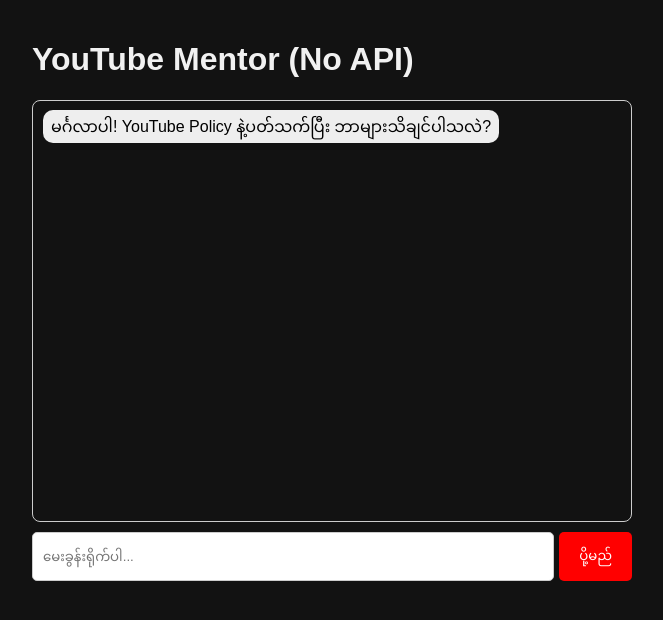
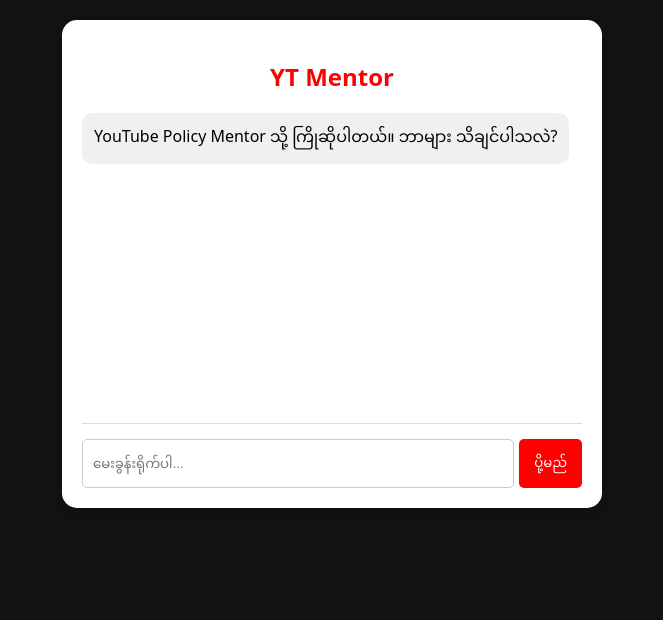
Before and after one commit to mraungkyawthu4-hub/youtube-monetization-mentor, a React (Vite) app: page / in a window 1280 px wide. Shown: the top 620 px of the page, without its empty margins (308-971 px from the left). Built offline with nearby package versions, Linux system fonts and the light colour scheme; the HTML template or start-up script is replaced by a standard one.

Commit message:
Update App: Remove API Key and add Local Knowledge Base

```diff
--- a/src/App.jsx
+++ b/src/App.jsx
@@ -1,62 +1,61 @@
 import React, { useState } from 'react';
 
-// API Key မလိုဘဲ အလုပ်လုပ်မည့် အချက်အလက်များ
-const policyKnowledgeBase = {
-  "monetization": "YouTube Monetization အတွက် Subscribe 1,000 နှင့် Watch time 4,000 (သို့မဟုတ်) Shorts views 10M လိုအပ်ပါသည်။",
-  "copyright": "သူများဗီဒီယိုကို မူပိုင်ခွင့် ခွင့်ပြုချက်မရှိဘဲ ပြန်တင်ခြင်းကို YouTube က ပိတ်ပင်ထားပါသည်။",
-  "shorts": "Shorts ဗီဒီယိုများသည် 60 စက္ကန့်အောက် ဖြစ်ရမည်။",
-  "tags": "Tags များတွင် ဗီဒီယိုနှင့် ဆက်စပ်သော Keywords များကိုသာ ထည့်ပါ။"
-};
+// Knowledge Base
+const policyDatabase = [
+  { q: "monetization", a: "ဝင်ငွေရရန် Subscribe 1,000 နှင့် Watch time 4,000 လိုအပ်ပါသည်။" },
+  { q: "copyright", a: "မူပိုင်ခွင့်ကို သတိထားပါ။ ကိုယ်ပိုင်အသံပါဝင်မှ ပိုစိတ်ချရသည်။" },
+  { q: "shorts", a: "Shorts ဗီဒီယိုသည် 60 စက္ကန့်အောက် ဖြစ်ရမည်။" }
+];
 
 export default function App() {
-  const [chatInput, setChatInput] = useState('');
-  const [chatLog, setChatLog] = useState([
-    { role: 'assistant', content: 'မင်္ဂလာပါ! YouTube Policy နဲ့ပတ်သက်ပြီး ဘာများသိချင်ပါသလဲ?' }
+  const [messages, setMessages] = useState([
+    { role: 'bot', text: 'YouTube Policy Mentor သို့ ကြိုဆိုပါတယ်။ ဘာများ သိချင်ပါသလဲ?' }
   ]);
+  const [input, setInput] = useState('');
 
-  const handleSendMessage = (e) => {
-    e.preventDefault();
-    if (!chatInput.trim()) return;
+  const handleSend = () => {
+    if (!input.trim()) return;
 
-    // User မေးတဲ့ စာသား
-    const userMsg = { role: 'user', content: chatInput };
+    const userMsg = { role: 'user', text: input };
+    const found = policyDatabase.find(item => input.toLowerCase().includes(item.q));
+    const botMsg = {
+      role: 'bot',
+      text: found ? found.a : "တောင်းပန်ပါတယ်၊ အဲ့ဒီအကြောင်းအရာအတွက် အချက်အလက် မရှိသေးပါ။"
+    };
 
-    // အဖြေရှာခြင်း
-    const lowerInput = chatInput.toLowerCase();
-    const key = Object.keys(policyKnowledgeBase).find(k => lowerInput.includes(k));
-    const botAnswer = key ? policyKnowledgeBase[key] : "တောင်းပန်ပါတယ်၊ အဲ့ဒီအကြောင်းအရာကို ကျွန်တော့် Database မှာ မတွေ့ရှိပါ။ Monetization, Copyright, Shorts သို့မဟုတ် Tags အကြောင်း မေးကြည့်နိုင်ပါတယ်။";
-
-    const botMsg = { role: 'assistant', content: botAnswer };
-
-    setChatLog([...chatLog, userMsg, botMsg]);
-    setChatInput('');
+    setMessages([...messages, userMsg, botMsg]);
+    setInput('');
   };
 
   return (
-    <div style={{ maxWidth: '600px', margin: '0 auto', padding: '20px', fontFamily: 'sans-serif' }}>
-      <h1 className="text-2xl font-bold mb-4">YouTube Mentor (No API)</h1>
+    <div style={{ width: '100%', maxWidth: '500px', margin: '20px auto', padding: '20px', backgroundColor: '#ffffff', borderRadius: '15px', boxShadow: '0 4px 6px rgba(0,0,0,0.1)' }}>
+      <h2 style={{ textAlign: 'center', color: '#ff0000', marginBottom: '20px' }}>YT Mentor</h2>
 
-      <div style={{ height: '400px', overflowY: 'auto', border: '1px solid #ccc', padding: '10px', marginBottom: '10px', borderRadius: '8px' }}>
-        {chatLog.map((msg, index) => (
-          <div key={index} style={{ marginBottom: '10px', textAlign: msg.role === 'user' ? 'right' : 'left' }}>
-            <span style={{ padding: '8px', borderRadius: '10px', backgroundColor: msg.role === 'user' ? '#007bff' : '#eee', color: msg.role === 'user' ? '#fff' : '#000' }}>
-              {msg.content}
+      {/* Messages Area */}
+      <div style={{ height: '300px', overflowY: 'auto', marginBottom: '15px', borderBottom: '1px solid #ddd', paddingBottom: '10px' }}>
+        {messages.map((m, i) => (
+          <div key={i} style={{ marginBottom: '10px', textAlign: m.role === 'user' ? 'right' : 'left' }}>
+            <span style={{ padding: '8px 12px', borderRadius: '10px', backgroundColor: m.role === 'user' ? '#e53935' : '#f0f0f0', color: m.role === 'user' ? '#fff' : '#000', display: 'inline-block' }}>
+              {m.text}
             </span>
           </div>
         ))}
       </div>
 
-      <form onSubmit={handleSendMessage} style={{ display: 'flex', gap: '5px' }}>
+      {/* Input Area */}
+      <div style={{ display: 'flex', gap: '5px' }}>
         <input
           style={{ flex: 1, padding: '10px', border: '1px solid #ccc', borderRadius: '5px' }}
-          value={chatInput}
-          onChange={(e) => setChatInput(e.target.value)}
+          value={input}
+          onChange={(e) => setInput(e.target.value)}
           placeholder="မေးခွန်းရိုက်ပါ..."
         />
-        <button type="submit" style={{ padding: '10px 20px', backgroundColor: '#FF0000', color: 'white', border: 'none', borderRadius: '5px' }}>
+        <button
+          onClick={handleSend}
+          style={{ padding: '10px 15px', backgroundColor: '#ff0000', color: 'white', border: 'none', borderRadius: '5px', cursor: 'pointer' }}>
           ပို့မည်
         </button>
-      </form>
+      </div>
     </div>
   );
 }
```
